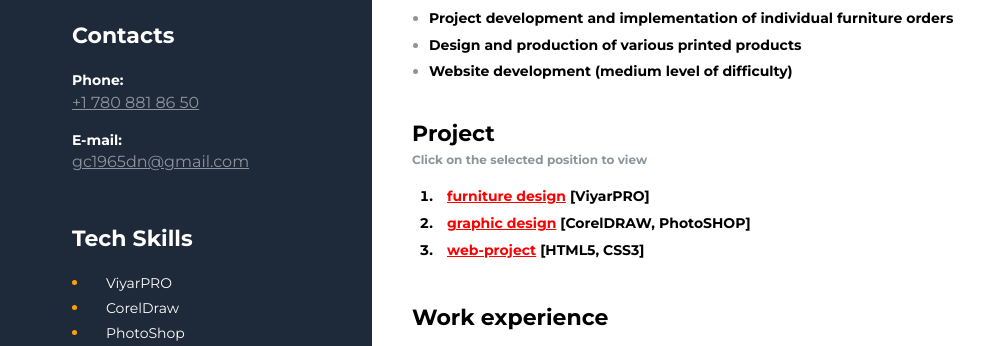
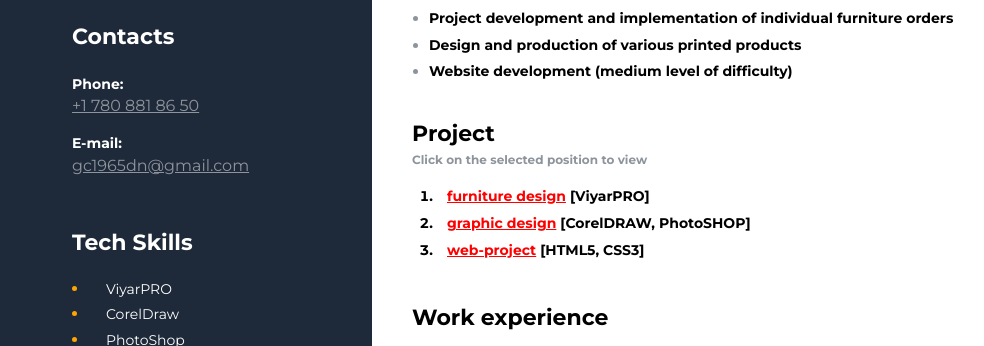
Before and after one commit to Alex-Kuzmenko1965/resume, a plain HTML site: page index.html in a window 1280 px wide. Shown: the part 389-735 px from the top of the page, without its empty margins (8-992 px from the left). Drawn offline with nearby package versions, Linux system fonts and the light colour scheme.

Commit message:
furn_end

```diff
--- a/styles/styles.css
+++ b/styles/styles.css
@@ -176,7 +176,7 @@ body {
   font-style: normal;
   font-weight: bold;
   font-size: 22px;
-  line-height: 150%;
+  line-height: 165%;
   margin-bottom: 10px;
 }
 .contact-type {
```
